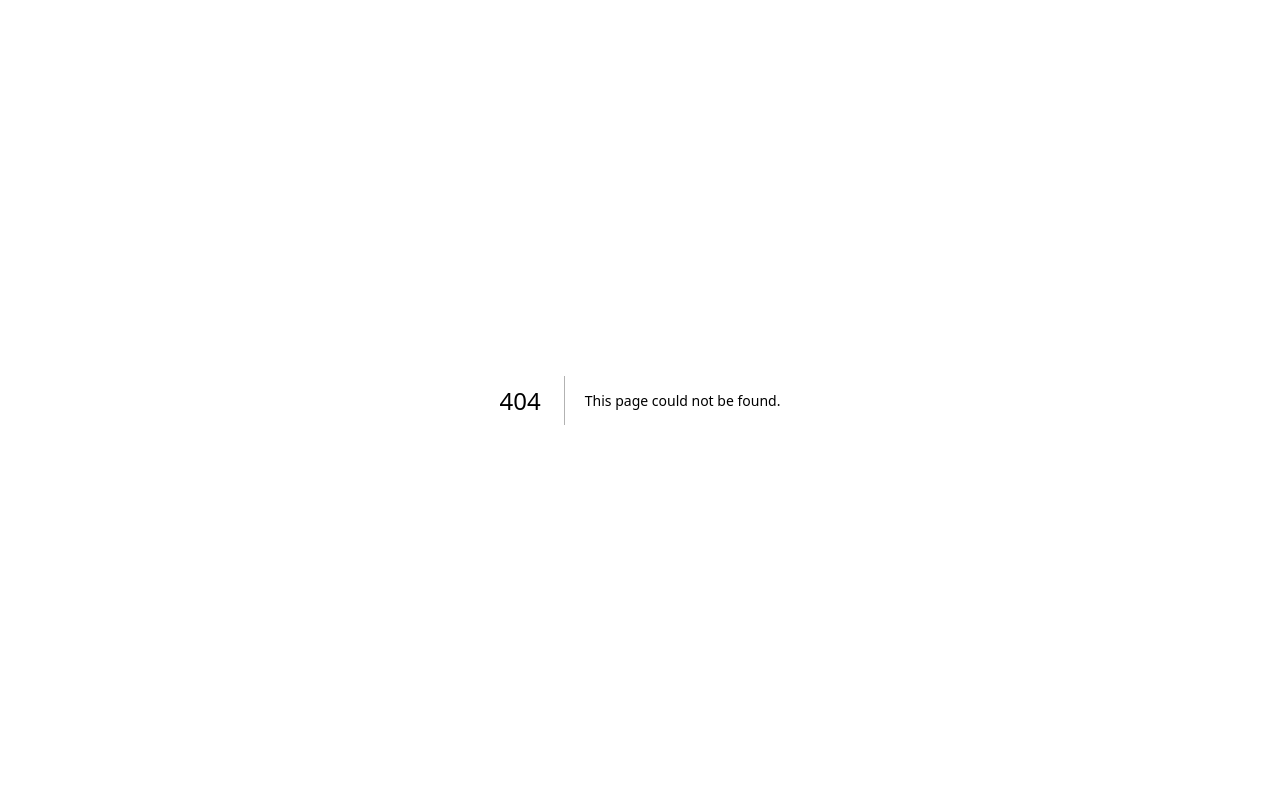
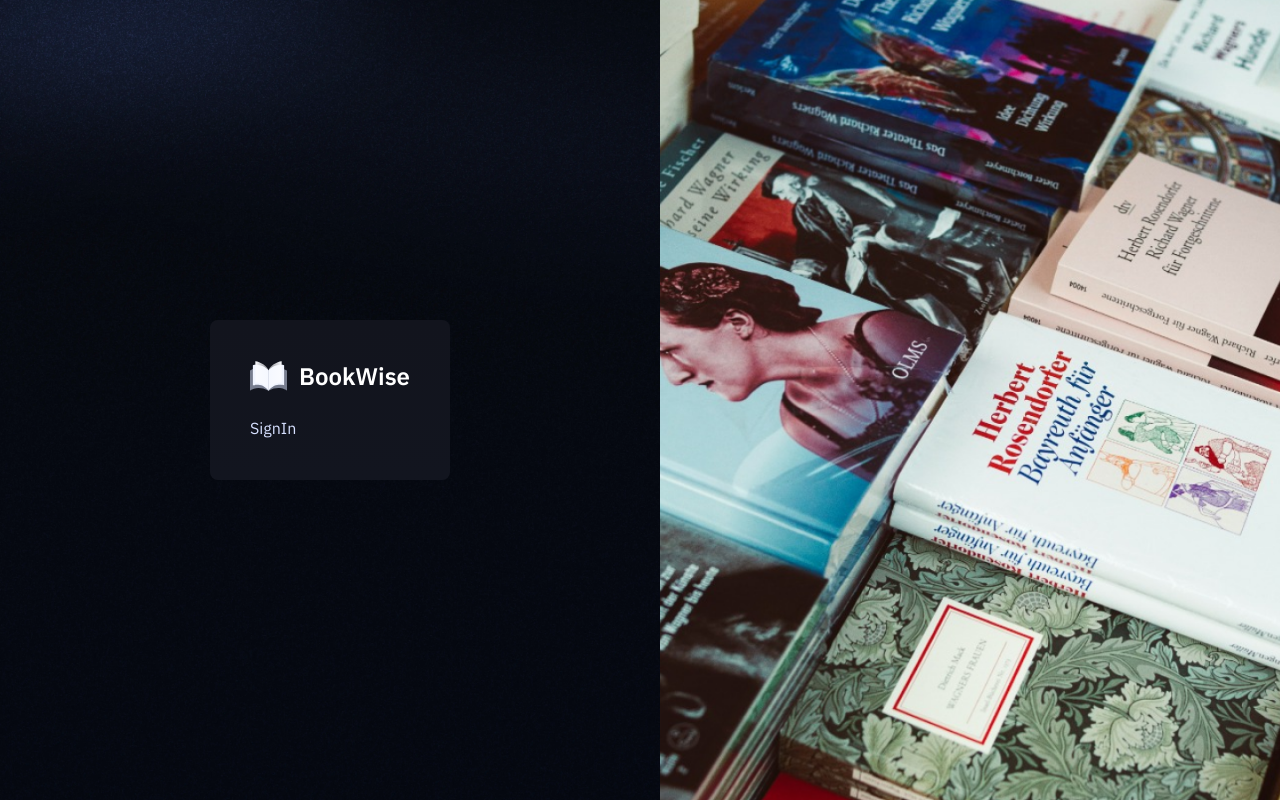
Before and after one commit to FixCrap/university-library-w--admin-panel---Next-Js-15, a Next.js app: page /sign-in in a window 1280 px wide. Before the commit this address had no page. Built offline with nearby package versions, Linux system fonts and the light colour scheme.

Commit message:
Implement Sign in and Sign up pages with auth group folder. not yets implemented more logic. Layout finished

```diff
--- /dev/null
+++ b/app/(auth)/layout.tsx
@@ -0,0 +1,42 @@
+import { ReactNode } from "react";
+import Image from "next/image";
+//import { auth } from "@/auth";
+import { redirect } from "next/navigation";
+
+const Layout = async ({ children }: { children: ReactNode }) => {
+	//const session = await auth();
+
+	//if (session) redirect("/");
+
+	return (
+		<main className='auth-container'>
+			<section className='auth-form'>
+				<div className='auth-box'>
+					<div className='flex flex-row gap-3'>
+						<Image
+							src='/icons/logo.svg'
+							alt='logo'
+							width={37}
+							height={37}
+						/>
+						<h1 className='text-2xl font-semibold text-white'>BookWise</h1>
+					</div>
+
+					<div>{children}</div>
+				</div>
+			</section>
+
+			<section className='auth-illustration'>
+				<Image
+					src='/images/auth-illustration.png'
+					alt='auth illustration'
+					height={1000}
+					width={1000}
+					className='size-full object-cover'
+				/>
+			</section>
+		</main>
+	);
+};
+
+export default Layout;
--- /dev/null
+++ b/app/(auth)/sign-in/page.tsx
@@ -0,0 +1,7 @@
+import React from "react";
+
+const SignIn = () => {
+	return <div> SignIn</div>;
+};
+
+export default SignIn;
--- /dev/null
+++ b/app/(auth)/sign-up/page.tsx
@@ -0,0 +1,7 @@
+import React from "react";
+
+const SignUp = () => {
+	return <div>SignUp</div>;
+};
+
+export default SignUp;
```
